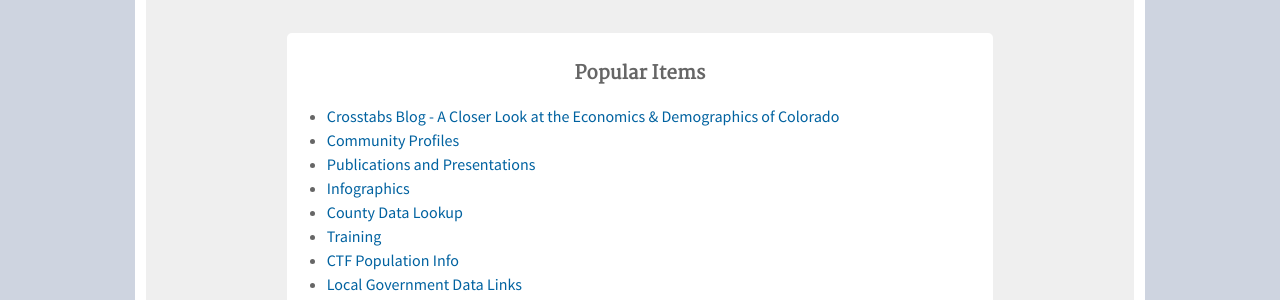
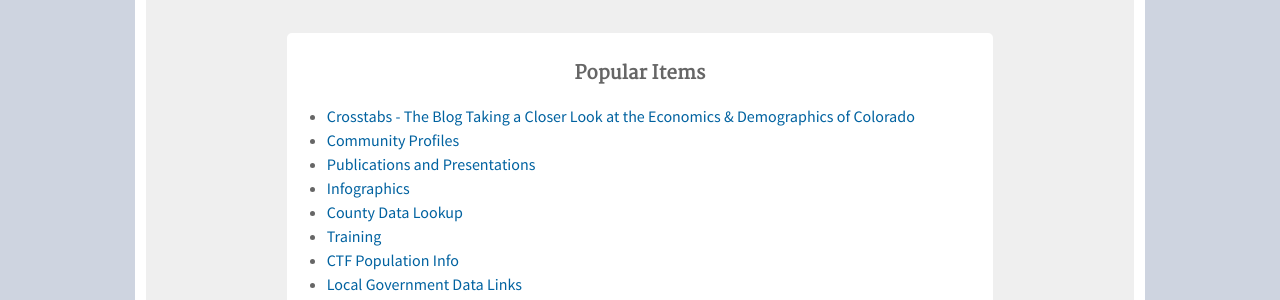
Before and after one commit to TBleess/Website_New, a Jekyll site: the page built from pages/0_Homepage_and_Footer_Links/index.md, in a window 1280 px wide. Shown: the part 650-950 px from the top of the page. Built offline with Jekyll 4.4.1, drawn with Linux system fonts in a browser that asks for light colours.

Commit message:
rob was right

```diff
--- a/_data/infobox.yml
+++ b/_data/infobox.yml
@@ -2,7 +2,7 @@
   # url: "/data/"
 # - name: "Webmap Gallery"
 #   url: "/gis/map-gallery/"
-- name: "Crosstabs Blog - A Closer Look at the Economics & Demographics of Colorado"
+- name: "Crosstabs - The Blog Taking a Closer Look at the Economics & Demographics of Colorado"
   url: "/crosstabs/"
 - name: "Community Profiles"
   url: "/community-profiles/"
```
